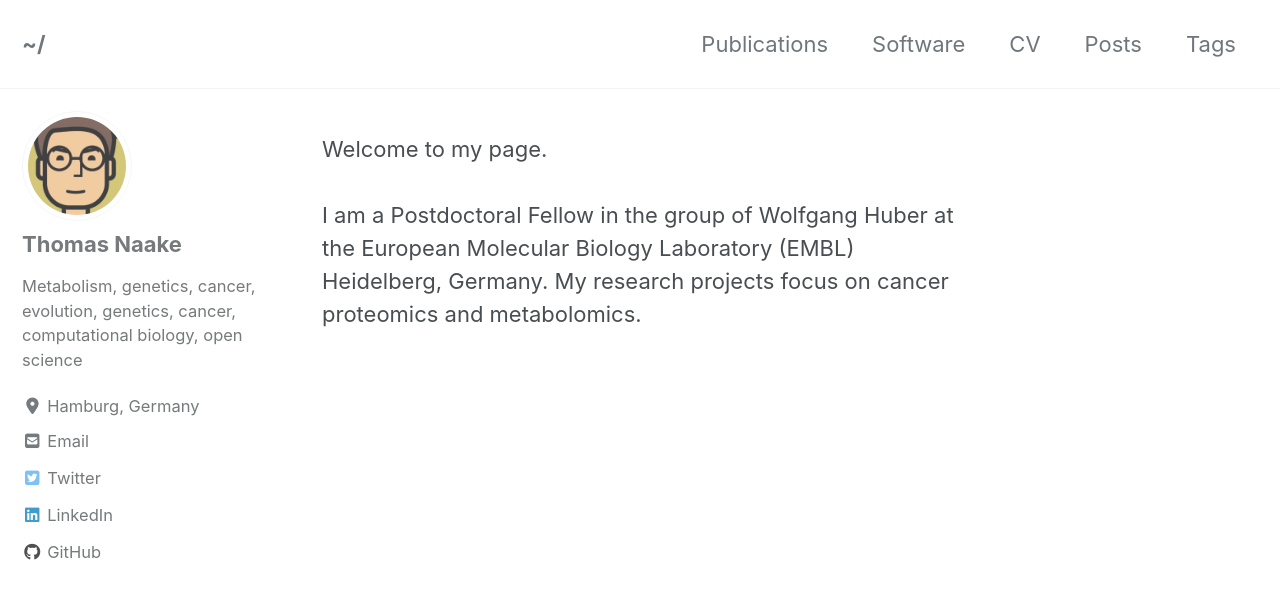
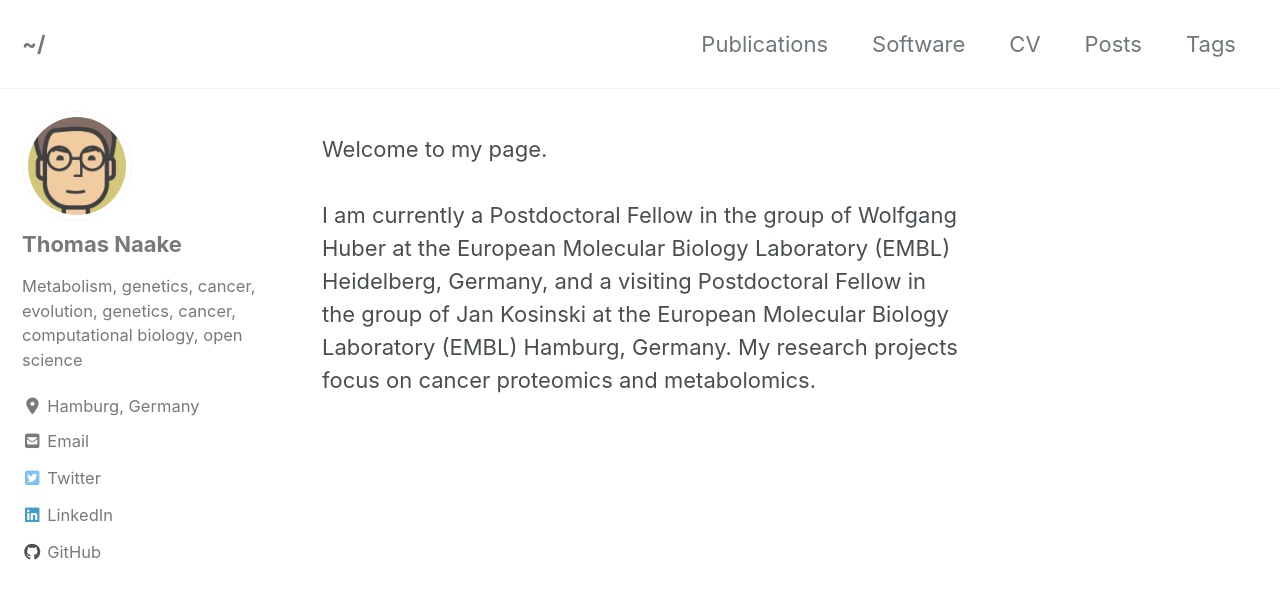
Before and after one commit to tnaake/tnaake.github.io, a Jekyll site: the page built from index.html, in a window 1280 px wide and 900 px high. Shown: the top 599 px of the window. Built offline with Jekyll 4.4.1, drawn with Linux system fonts in a browser that asks for light colours; cached includes are drawn as plain includes; nearby versions of some CDN libraries; the list of posts is cut into pages by our own code.

Commit message:
update information on current occupation

```diff
--- a/_includes/landing_root.html
+++ b/_includes/landing_root.html
@@ -4,8 +4,10 @@
 	<p>
 	Welcome to my page.<br>
 	<br>
-	I am a Postdoctoral Fellow in the group of Wolfgang Huber at the
-	European Molecular Biology Laboratory (EMBL) Heidelberg, Germany. My
+	I am currently a Postdoctoral Fellow in the group of Wolfgang Huber at the
+	European Molecular Biology Laboratory (EMBL) Heidelberg, Germany, and a visiting
+	Postdoctoral Fellow in the group of Jan Kosinski at the
+	European Molecular Biology Laboratory (EMBL) Hamburg, Germany. My
 	research projects focus on cancer proteomics and metabolomics.
 	</p>
 </body>
```
